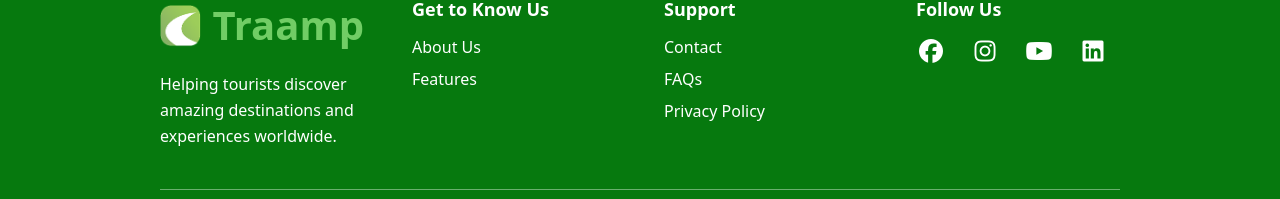
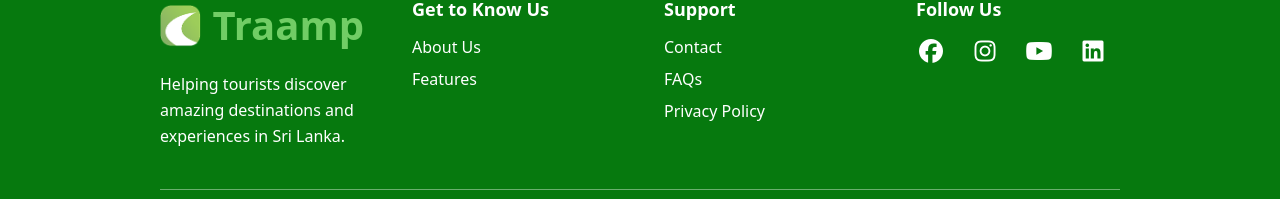
Before and after one commit to savidyakolonne/traamp-landingpg, a Next.js app: page / in a window 1280 px wide. Shown: the part 3474-3673 px from the top of the page. Built offline with nearby package versions, Linux system fonts and the light colour scheme.

Commit message:
fixed: footer mistakes

```diff
--- a/app/components/Footer.tsx
+++ b/app/components/Footer.tsx
@@ -31,7 +31,7 @@ export default function Footer() {
 
           <p className="mt-4 leading-relaxed max-w-sm">
             Helping tourists discover amazing destinations and experiences
-            worldwide.
+            in Sri Lanka.
           </p>
         </div>
 
```
